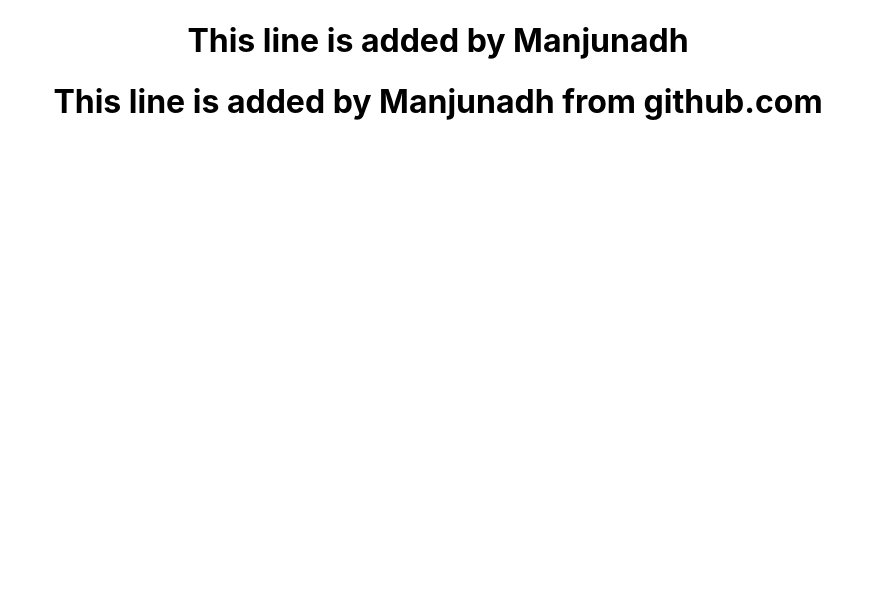
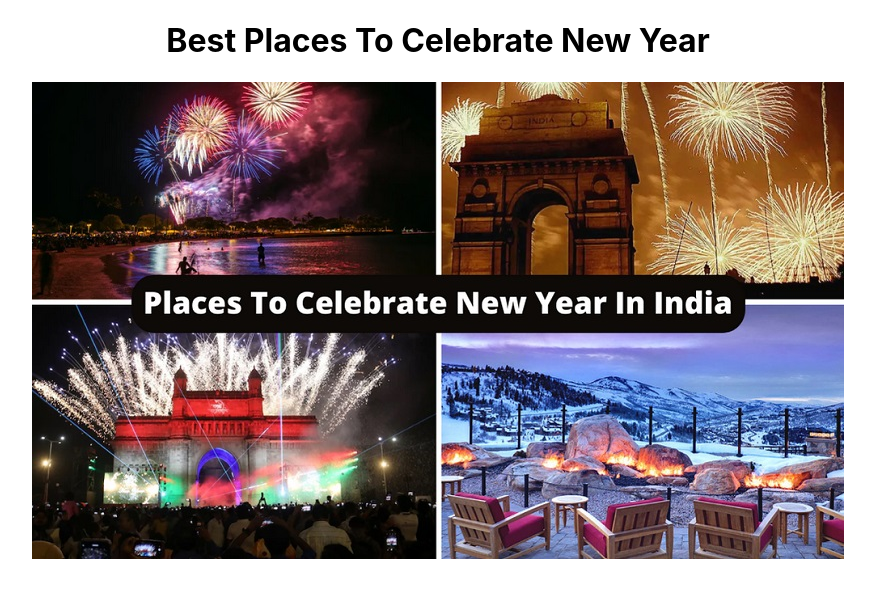
Before and after one commit to manjunadhb/rep2308, a React (Create React App) app: page / in a window 1280 px wide. Shown: the top 598 px of the page, without its empty margins (202-1077 px from the left). Built offline with nearby package versions, Linux system fonts and the light colour scheme.

Commit message:
added image

```diff
--- a/src/App.js
+++ b/src/App.js
@@ -4,8 +4,8 @@
 function App() {
   return (
     <div className="App">
-      <h1>This line is added by Manjunadh</h1>
-    <h1>This line is added by Manjunadh from github.com</h1>
+    <h1>Best Places To Celebrate New Year</h1>
+    <img src='./images/newyear.jpg'></img>
     </div>
   );
 }
```
Also changed, not shown: public/images/newyear.jpg (added).
